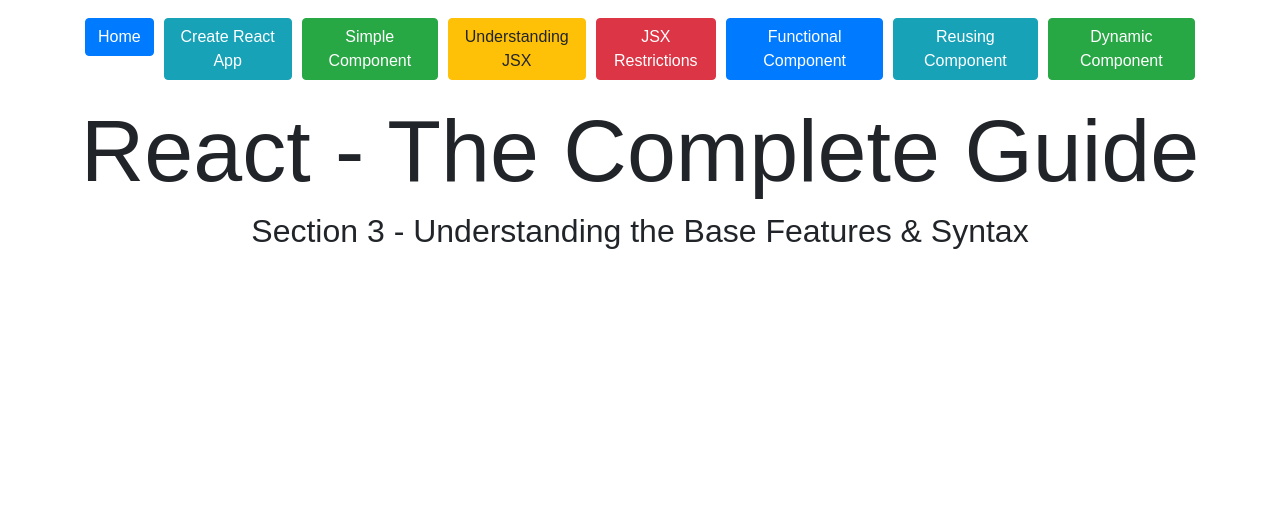
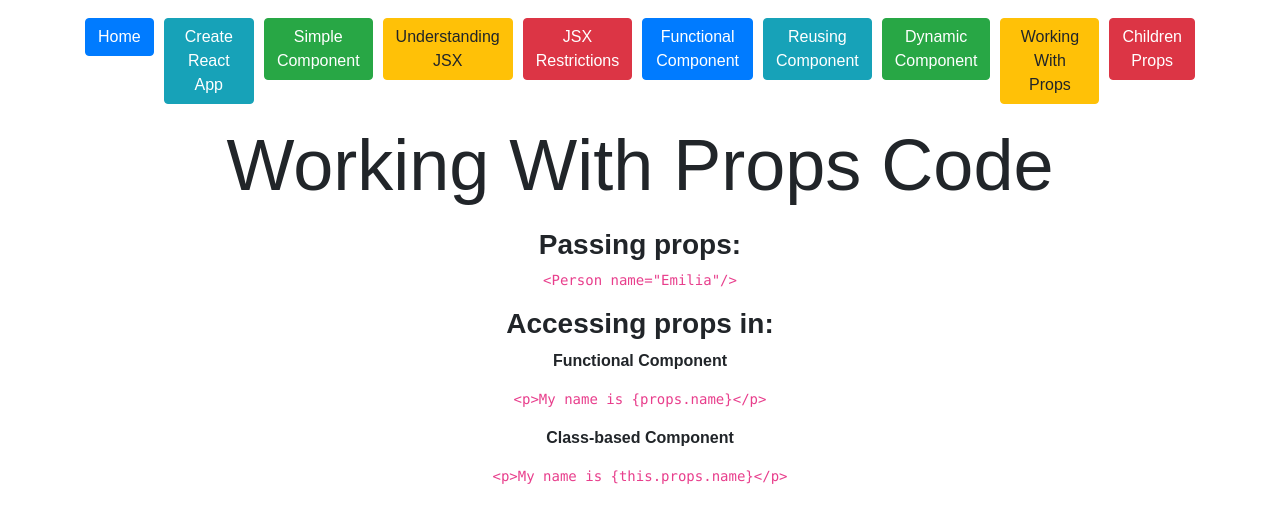
Before and after one commit to emilia98/ReactTheCompleteGuide-Udemy, a React (Create React App) app in the folder Demo/Understanding Base Features And Syntax/react-demo/: page /working-with-props/code in a window 1280 px wide. Shown: the top 522 px of the page. Built offline with nearby package versions, Linux system fonts and the light colour scheme.

Commit message:
added Working With Props & Children Prop Demo

```diff
--- a/Demo/Understanding Base Features And Syntax/react-demo/src/App.js
+++ b/Demo/Understanding Base Features And Syntax/react-demo/src/App.js
@@ -18,6 +18,10 @@
 import FunctionalComponentCode from './components/functional-component/FunctionalComponentCode';
 import ReusingComponent from './components/reusing-component/ReusingComponent';
 import DynamicComponent from './components/dynamic-component/DynamicComponent';
+import WorkingWithProps from './components/working-with-props/WorkingWithProps';
+import WorkingWithPropsCode from './components/working-with-props/WorkingWithPropsCode';
+import ChildrenProps from './components/ChildrenProps/ChildrenProps';
+import ChildrenPropsCode from './components/ChildrenProps/ChildrenPropsCode';
 
 class App extends Component {
   render() {
@@ -48,6 +52,12 @@
                 </li>
                 <li className="nav-item">
                   <Link className="nav-item btn btn-success" to="/dynamic-component">Dynamic Component</Link>
+                </li>
+                <li className="nav-item">
+                  <Link className="nav-item btn btn-warning" to="/working-with-props">Working With Props</Link>
+                </li>
+                <li className="nav-item">
+                  <Link className="nav-item btn btn-danger" to="/children-props">Children Props</Link>
                 </li>
             </ul>
         </nav>
@@ -83,6 +93,18 @@
           <Route path="/dynamic-component">
             <DynamicComponent/>
           </Route>
+          <Route path="/working-with-props/code">
+            <WorkingWithPropsCode />
+          </Route>
+          <Route path="/working-with-props">
+            <WorkingWithProps />
+          </Route>
+          <Route path="/children-props/code">
+            <ChildrenPropsCode />
+          </Route>
+          <Route path="/children-props">
+            <ChildrenProps />
+          </Route>
           <Route path="/">
             <Home />
           </Route>
--- /dev/null
+++ b/Demo/Understanding Base Features And Syntax/react-demo/src/components/ChildrenProps/ChildrenProps.js
@@ -0,0 +1,19 @@
+import React, { Component } from 'react';
+import Person from './Person/Person';
+import { Link } from 'react-router-dom';
+
+class ChildrenProps extends Component {
+    render() {
+        return (
+            <div className="page-container text-center">
+                <h1 className="display-3 page-title">Children Props</h1>
+
+                <Person name="Emilia" age="22">Give your best for React!</Person>
+
+                <Link className="btn btn-primary" to="/children-props/code">To Code</Link>
+            </div>
+        )
+    }
+}
+
+export default ChildrenProps;
--- /dev/null
+++ b/Demo/Understanding Base Features And Syntax/react-demo/src/components/ChildrenProps/ChildrenPropsCode.js
@@ -0,0 +1,32 @@
+import React, { Component } from 'react';
+
+class ChildrenPropsCode extends Component {
+    render() {
+        return (
+            <div className="page-container">
+                <h1 className="display-3 page-title text-center">Children Props Code</h1>
+
+                <div className="code-snippet">
+                    <div className="text-center">
+                        <ul className="list-unstyled">
+                            <li className="mb-3">
+                                <p className="font-weight-bold">Functional Component</p>
+                                <code className="code mt-3">
+                                    {('<p>{props.children}</p>')}
+                                </code>
+                            </li>
+                            <li>
+                                <p className="font-weight-bold">Class-based Component</p>
+                                <code className="code mt-3">
+                                    {('<p>{this.props.children}</p>')}
+                                </code>
+                            </li>
+                        </ul>
+                    </div>
+                </div>
+            </div>
+        )
+    }
+}
+
+export default ChildrenPropsCode;
--- /dev/null
+++ b/Demo/Understanding Base Features And Syntax/react-demo/src/components/ChildrenProps/Person/Person.js
@@ -0,0 +1,12 @@
+import React from 'react';
+
+const person = (props) => {
+    return (
+        <div>
+            <h3>I'm {props.name} and {props.age} years old!</h3>
+            <p>{props.children}</p>
+        </div>
+    )
+}
+
+export default person;
--- /dev/null
+++ b/Demo/Understanding Base Features And Syntax/react-demo/src/components/working-with-props/Person/Person.js
@@ -0,0 +1,9 @@
+import React from 'react';
+
+const person = (props) => {
+    return (
+        <h3>I'm {props.name} and {props.age} years old!</h3>
+    )
+}
+
+export default person;
--- /dev/null
+++ b/Demo/Understanding Base Features And Syntax/react-demo/src/components/working-with-props/WorkingWithProps.js
@@ -0,0 +1,23 @@
+import React, { Component } from 'react';
+import Person from './Person/Person';
+import { Link } from 'react-router-dom';
+
+class WorkingWithProps extends Component {
+    render() {
+        return (
+            <div className="page-container text-center">
+                <h1 className="dislay-3 page-title">Working With Props</h1>
+
+                <div>
+                    <Person name="Emilia" age="22"/>
+                    <Person name="Max" age="28" />
+                    <Person name="Manu" age="29" />
+                </div>
+
+                <Link className="btn btn-primary" to="/working-with-props/code">To Code</Link>
+            </div>
+        )
+    }
+}
+
+export default WorkingWithProps;
--- /dev/null
+++ b/Demo/Understanding Base Features And Syntax/react-demo/src/components/working-with-props/WorkingWithPropsCode.js
@@ -0,0 +1,39 @@
+import React, { Component } from 'react';
+
+class WorkingWithPropsCode extends Component {
+    render() {
+        return (
+            <div className="page-container text-center">
+                <h1 className="display-3 page-title text-center">Working With Props Code</h1>
+
+                <ul className="list-unstyled">
+                    <li className="mb-3">
+                        <h3 className="font-weight-bold">Passing props:</h3>
+                        <code className="code">
+                            {('<Person name="Emilia"/>')}
+                        </code>
+                    </li>
+                    <li className="mb-3">
+                        <h3 className="font-weight-bold">Accessing props in:</h3>
+                        <ul className="list-unstyled">
+                            <li className="mb-3">
+                                <p className="font-weight-bold">Functional Component</p>
+                                <code className="code">
+                                    {('<p>My name is {props.name}</p>')}
+                                </code>
+                            </li>
+                            <li className="mb-3">
+                                <p className="font-weight-bold">Class-based Component</p>
+                                <code className="code">
+                                    {('<p>My name is {this.props.name}</p>')}
+                                </code>
+                            </li>
+                        </ul>
+                    </li>
+                </ul>
+            </div>
+        )
+    }
+}
+
+export default WorkingWithPropsCode;
```
